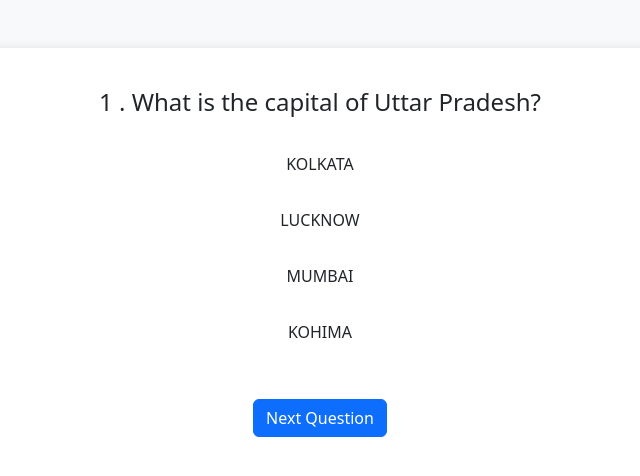
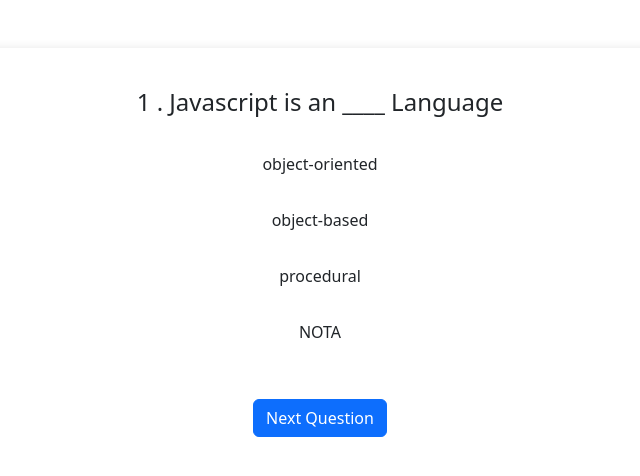
Before and after one commit to arpit-2727/Quiz-Website-Using-Javascript, a plain HTML site: page index.html in a window 1280 px wide. Shown: the whole page, without its empty margins (320-960 px from the left). Drawn offline with nearby package versions, Linux system fonts and the light colour scheme.

Commit message:
questions added

```diff
--- a/index.css
+++ b/index.css
@@ -1,5 +1,5 @@
 body {
-    background-color: #f8f9fa;
+    background-color: #ffffff;
   }
 
   #quiz-container {
--- a/index.js
+++ b/index.js
@@ -6,11 +6,32 @@ document.addEventListener('DOMContentLoaded', (event) => {
 
     const questions = [
         {
-            question: " 1 . What is the capital of Uttar Pradesh?",
-            options: ["KOLKATA", "LUCKNOW", "MUMBAI", "KOHIMA"],
-            answer: "LUCKNOW"
+            question: " 1 . Javascript is an ____ Language",
+            options: ["object-oriented", "object-based", "procedural", "NOTA"],
+            answer: "object-oriented"
         },
-        // More questions...
+        {
+            question: " 2 . Which of the following keywords is used to define a variable in JS ?",
+            options : [" var " , " let " , " Both" , " NOTA "],
+            answer : " Both "
+        },
+        {
+            question: " 3. What keyword is used to check whether a given property is valid or not? " ,
+            options: ["in","is in","exists","lies"],
+            answer : "in"
+
+        },
+        {
+            question:"4.What is use of <noscript> tag in JS?",
+            options:["contents are displayed by non js based browsers","clears all the cookies and cache","both","NOTA"],
+            answer:"contents are displayed by non js based browsers"
+        },
+        {
+            question:"5.The process in which an object or data structure is translated into a format suitable for transferral over a network ,or storage called?",
+            options:["object serialization","object encapsulation","object inheritance","NOTA"],
+            ansser:"object serialization"
+        }
+
     ];
 
     function loadQuestion(questionIndex) {
```
Also changed, not shown: index.html (+3 -1 lines).
